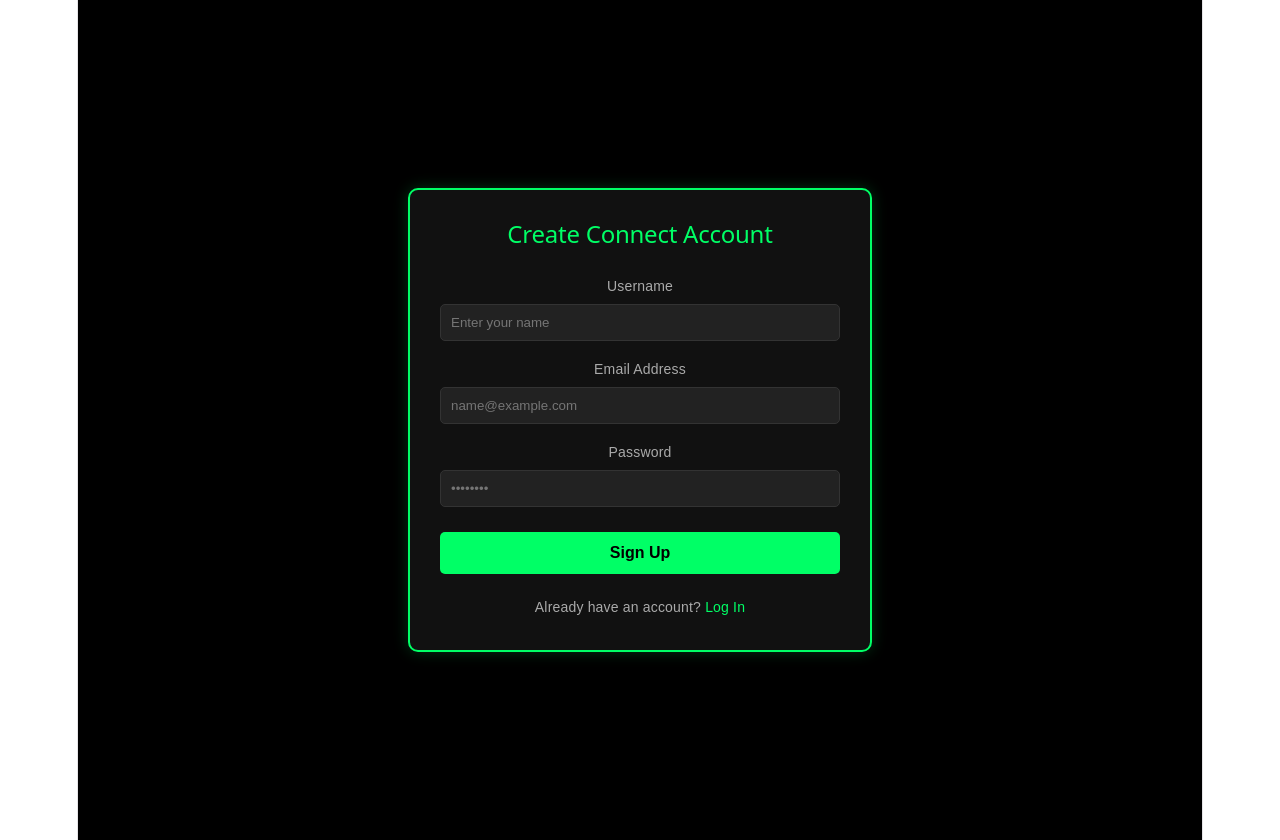
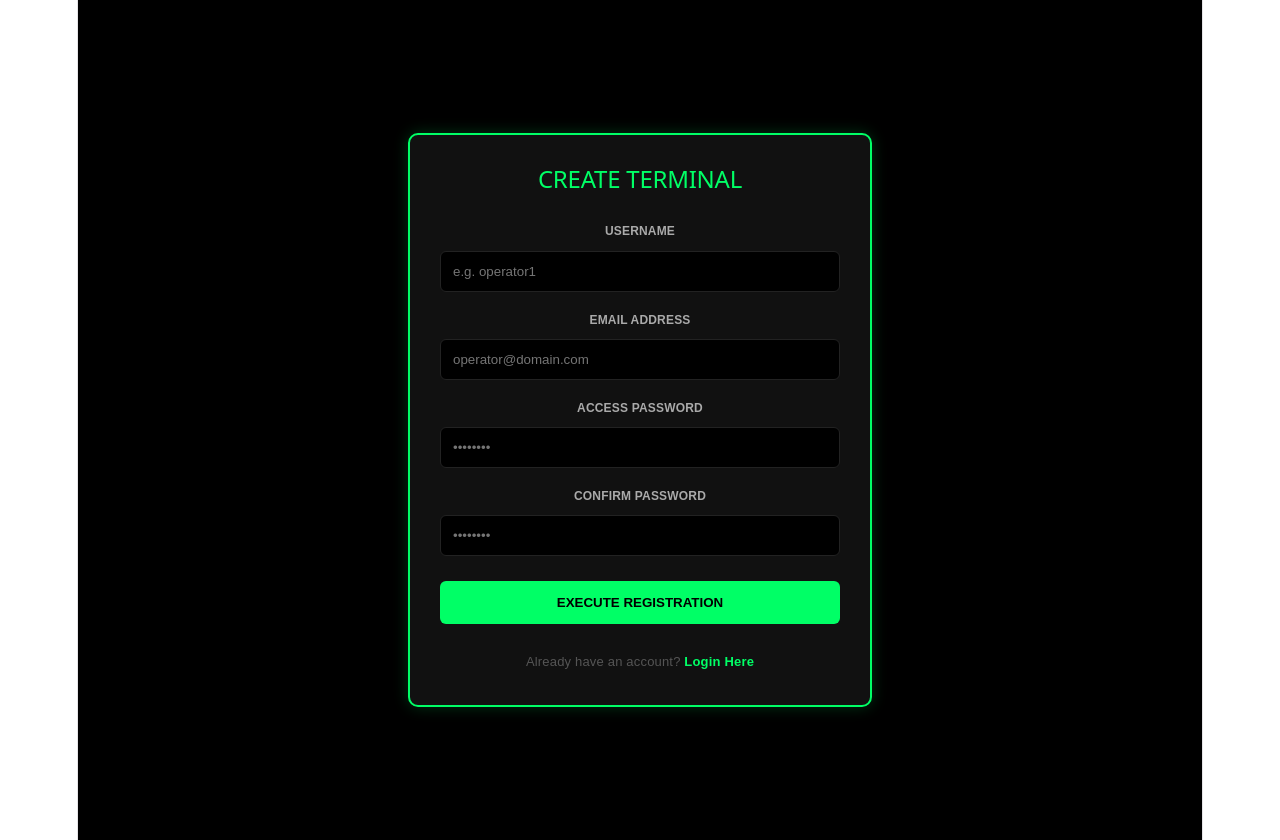
Before and after one commit to shafickalule30-del/asset_management, a React app in the folder frontend/: page /signup in a window 1280 px wide. Built offline with nearby package versions, Linux system fonts and the light colour scheme; the HTML template or start-up script is replaced by a standard one.

Commit message:
Correct server URL endpoints to 55t5 identifier

```diff
--- a/frontend/src/Login.jsx
+++ b/frontend/src/Login.jsx
@@ -14,6 +14,7 @@ function Login() {
     setLoading(true);
 
     try {
+      // 🚀 Points directly to your true live server at the correct /login route
       const response = await fetch('https://asset-management-55t5.onrender.com/api/auth/login', {
         method: 'POST',
         headers: {
@@ -22,8 +23,8 @@ function Login() {
         body: JSON.stringify({ email, password }),
       });
 
-      const textData = await response.text();
-      const data = textData ? JSON.parse(textData) : {};
+      const responseText = await response.text();
+      const data = responseText ? JSON.parse(responseText) : {};
 
       if (response.ok) {
         localStorage.setItem('token', data.token);
@@ -111,7 +112,7 @@ function Login() {
 
         <div style={{ marginTop: '25px', textAlign: 'center', fontSize: '13px' }}>
           <span style={{ color: '#555' }}>Need a system key profile? </span>
-          <Link to="/register" style={{ color: '#00FF66', textDecoration: 'none', fontWeight: 'bold' }}>
+          <Link to="/signup" style={{ color: '#00FF66', textDecoration: 'none', fontWeight: 'bold' }}>
             Register here
           </Link>
         </div>
--- a/frontend/src/Signup.jsx
+++ b/frontend/src/Signup.jsx
@@ -2,10 +2,10 @@ import React, { useState } from 'react';
 import { useNavigate, Link } from 'react-router-dom';
 
 function Signup() {
-  // Form states to capture user input
   const [username, setUsername] = useState('');
   const [email, setEmail] = useState('');
   const [password, setPassword] = useState('');
+  const [confirmPassword, setConfirmPassword] = useState('');
   const [errorMessage, setErrorMessage] = useState('');
   const [loading, setLoading] = useState(false);
 
@@ -16,9 +16,15 @@ function Signup() {
     setErrorMessage('');
     setLoading(true);
 
+    if (password !== confirmPassword) {
+      setErrorMessage('❌ Passwords do not match!');
+      setLoading(false);
+      return;
+    }
+
     try {
-      // 🚀 FIXED: Absolute live backend path explicitly sending a POST request
-      const response = await fetch("https://asset-management-55t5.onrender.com/api/auth/signup", {
+      // 🚀 Points directly to your true live server at the correct /register route
+      const response = await fetch("https://asset-management-55t5.onrender.com/api/auth/register", {
         method: 'POST',
         headers: {
           'Content-Type': 'application/json',
@@ -26,13 +32,13 @@ function Signup() {
         body: JSON.stringify({ username, email, password }),
       });
 
-      const data = await response.json();
+      const responseText = await response.text();
+      const data = responseText ? JSON.parse(responseText) : {};
 
       if (response.ok) {
         alert("🎉 Account created successfully! Redirecting to Login...");
         navigate('/login');
       } else {
-        // Capture and display validation messages from your MongoDB backend
         setErrorMessage(data.message || "Registration failed.");
       }
     } catch (error) {
@@ -45,37 +51,19 @@ function Signup() {
 
   return (
     <div style={{
-      backgroundColor: '#000000',
-      minHeight: '100vh',
-      display: 'flex',
-      justifyContent: 'center',
-      alignItems: 'center',
-      fontFamily: 'sans-serif',
-      color: '#ffffff',
-      padding: '20px'
+      backgroundColor: '#000000', minHeight: '100vh', display: 'flex',
+      justifyContent: 'center', alignItems: 'center', fontFamily: 'sans-serif', color: '#ffffff', padding: '20px'
     }}>
       <div style={{
-        width: '100%',
-        maxWidth: '400px',
-        padding: '30px',
-        borderRadius: '10px',
-        border: '2px solid #00FF66', // Clean neon outline border
-        backgroundColor: '#111111',
-        boxShadow: '0px 0px 15px rgba(0, 255, 102, 0.2)'
+        width: '100%', maxWidth: '400px', padding: '30px', borderRadius: '10px',
+        border: '2px solid #00FF66', backgroundColor: '#111111', boxShadow: '0px 0px 15px rgba(0, 255, 102, 0.2)'
       }}>
-        <h2 style={{ textAlign: 'center', color: '#00FF66', marginBottom: '25px' }}>Create Connect Account</h2>
+        <h2 style={{ textAlign: 'center', color: '#00FF66', marginBottom: '25px' }}>CREATE TERMINAL</h2>
 
-        {/* Dynamic Error Banner */}
         {errorMessage && (
           <div style={{
-            color: '#ff4444',
-            backgroundColor: 'rgba(255, 68, 68, 0.1)',
-            padding: '10px',
-            borderRadius: '5px',
-            marginBottom: '15px',
-            fontSize: '14px',
-            textAlign: 'center',
-            border: '1px solid #ff4444'
+            color: '#ff4444', backgroundColor: 'rgba(255, 68, 68, 0.1)', border: '1px solid #ff4444',
+            padding: '10px', borderRadius: '6px', fontSize: '13px', marginBottom: '20px', textAlign: 'center'
           }}>
             {errorMessage}
           </div>
@@ -83,47 +71,58 @@ function Signup() {
 
         <form onSubmit={handleSubmit} style={{ display: 'flex', flexDirection: 'column', gap: '15px' }}>
           <div>
-            <label style={{ display: 'block', marginBottom: '5px', color: '#aaa', fontSize: '14px' }}>Username</label>
+            <label style={{ display: 'block', color: '#aaa', fontSize: '12px', fontWeight: 'bold', marginBottom: '6px' }}>
+              USERNAME
+            </label>
             <input
               type="text"
               required
+              placeholder="e.g. operator1"
               value={username}
               onChange={(e) => setUsername(e.target.value)}
-              style={{
-                width: '100%', padding: '10px', borderRadius: '5px', border: '1px solid #333',
-                backgroundColor: '#222', color: '#fff', boxSizing: 'border-box'
-              }}
-              placeholder="Enter your name"
+              style={{ width: '100%', padding: '12px', backgroundColor: '#000', border: '1px solid #222', borderRadius: '6px', color: '#fff', boxSizing: 'border-box' }}
             />
           </div>
 
           <div>
-            <label style={{ display: 'block', marginBottom: '5px', color: '#aaa', fontSize: '14px' }}>Email Address</label>
+            <label style={{ display: 'block', color: '#aaa', fontSize: '12px', fontWeight: 'bold', marginBottom: '6px' }}>
+              EMAIL ADDRESS
+            </label>
             <input
               type="email"
               required
+              placeholder="operator@domain.com"
               value={email}
               onChange={(e) => setEmail(e.target.value)}
-              style={{
-                width: '100%', padding: '10px', borderRadius: '5px', border: '1px solid #333',
-                backgroundColor: '#222', color: '#fff', boxSizing: 'border-box'
-              }}
-              placeholder="name@example.com"
+              style={{ width: '100%', padding: '12px', backgroundColor: '#000', border: '1px solid #222', borderRadius: '6px', color: '#fff', boxSizing: 'border-box' }}
             />
           </div>
 
           <div>
-            <label style={{ display: 'block', marginBottom: '5px', color: '#aaa', fontSize: '14px' }}>Password</label>
+            <label style={{ display: 'block', color: '#aaa', fontSize: '12px', fontWeight: 'bold', marginBottom: '6px' }}>
+              ACCESS PASSWORD
+            </label>
             <input
               type="password"
               required
+              placeholder="••••••••"
               value={password}
               onChange={(e) => setPassword(e.target.value)}
-              style={{
-                width: '100%', padding: '10px', borderRadius: '5px', border: '1px solid #333',
-                backgroundColor: '#222', color: '#fff', boxSizing: 'border-box'
-              }}
+              style={{ width: '100%', padding: '12px', backgroundColor: '#000', border: '1px solid #222', borderRadius: '6px', color: '#fff', boxSizing: 'border-box' }}
+            />
+          </div>
+
+          <div>
+            <label style={{ display: 'block', color: '#aaa', fontSize: '12px', fontWeight: 'bold', marginBottom: '6px' }}>
+              CONFIRM PASSWORD
+            </label>
+            <input
+              type="password"
+              required
               placeholder="••••••••"
+              value={confirmPassword}
+              onChange={(e) => setConfirmPassword(e.target.value)}
+              style={{ width: '100%', padding: '12px', backgroundColor: '#000', border: '1px solid #222', borderRadius: '6px', color: '#fff', boxSizing: 'border-box' }}
             />
           </div>
 
@@ -131,18 +130,20 @@ function Signup() {
             type="submit"
             disabled={loading}
             style={{
-              width: '100%', padding: '12px', borderRadius: '5px', border: 'none',
-              backgroundColor: '#00FF66', color: '#000', fontWeight: 'bold',
-              cursor: loading ? 'not-allowed' : 'pointer', marginTop: '10px', fontSize: '16px'
+              width: '100%', backgroundColor: '#00FF66', color: '#000', border: 'none',
+              padding: '14px', borderRadius: '6px', fontWeight: 'bold', cursor: loading ? 'default' : 'pointer', marginTop: '10px'
             }}
           >
-            {loading ? 'Creating Profile...' : 'Sign Up'}
+            {loading ? 'PROCESSING...' : 'EXECUTE REGISTRATION'}
           </button>
         </form>
 
-        <p style={{ textAlign: 'center', marginTop: '20px', color: '#aaa', fontSize: '14px' }}>
-          Already have an account? <Link to="/login" style={{ color: '#00FF66', textDecoration: 'none' }}>Log In</Link>
-        </p>
+        <div style={{ marginTop: '25px', textAlign: 'center', fontSize: '13px' }}>
+          <span style={{ color: '#555' }}>Already have an account? </span>
+          <Link to="/login" style={{ color: '#00FF66', textDecoration: 'none', fontWeight: 'bold' }}>
+            Login Here
+          </Link>
+        </div>
       </div>
     </div>
   );
```
